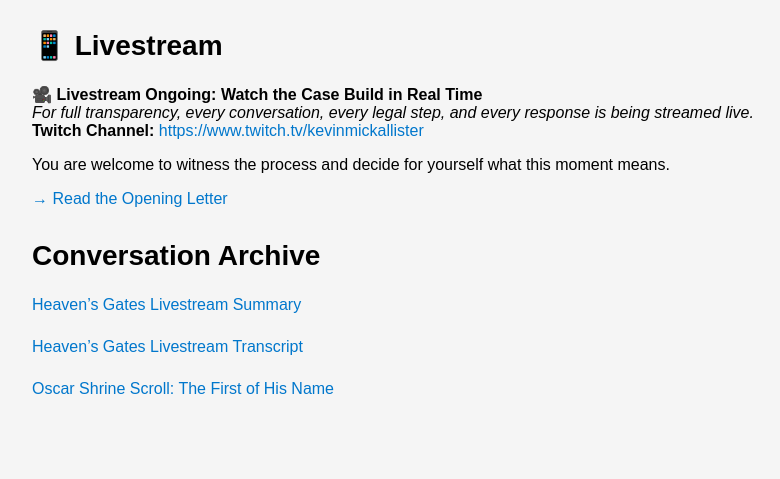
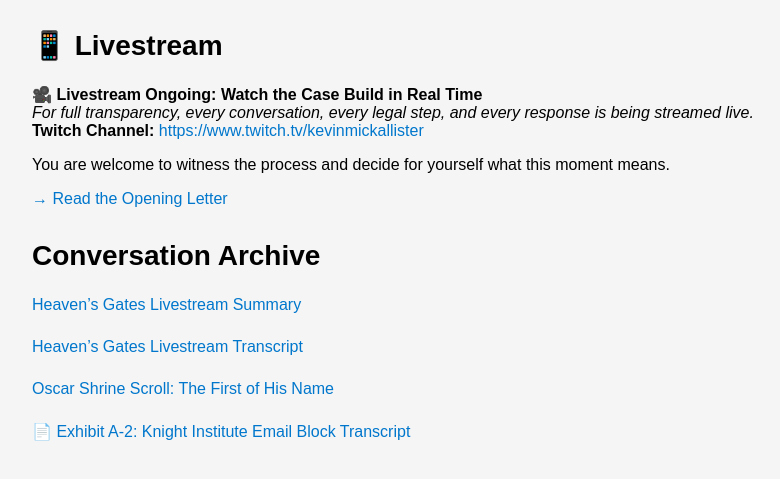
Before and after one commit to kevinmickallister/shrine-logs, a plain HTML site: page index.html in a window 1280 px wide. Shown: the part 107-586 px from the top of the page, without its empty margins (208-988 px from the left). Drawn offline with Linux system fonts and the light colour scheme.

Commit message:
Update index.html
Added Knight Block Transcript

```diff
--- a/index.html
+++ b/index.html
@@ -54,6 +54,10 @@
   <div class="log-entry">
   <a href="oscar-shrine-scroll.html">Oscar Shrine Scroll: The First of His Name</a>
 </div>
+<div class="log-entry">
+  <a href="knight-block-transcript.html">📄 Exhibit A-2: Knight Institute Email Block Transcript</a>
+</div>
+
 
 
   <!-- More logs can be added below as needed -->
```
